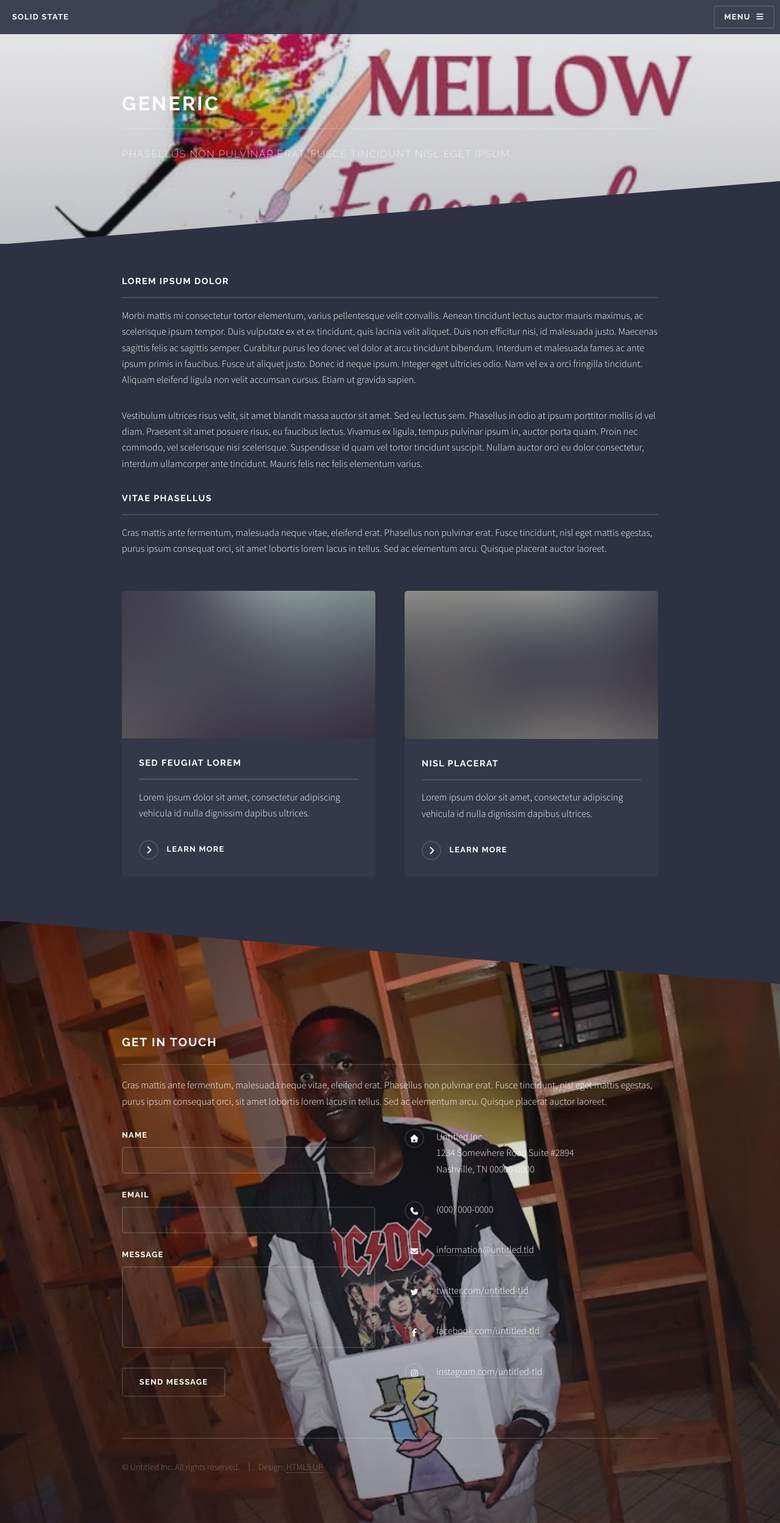
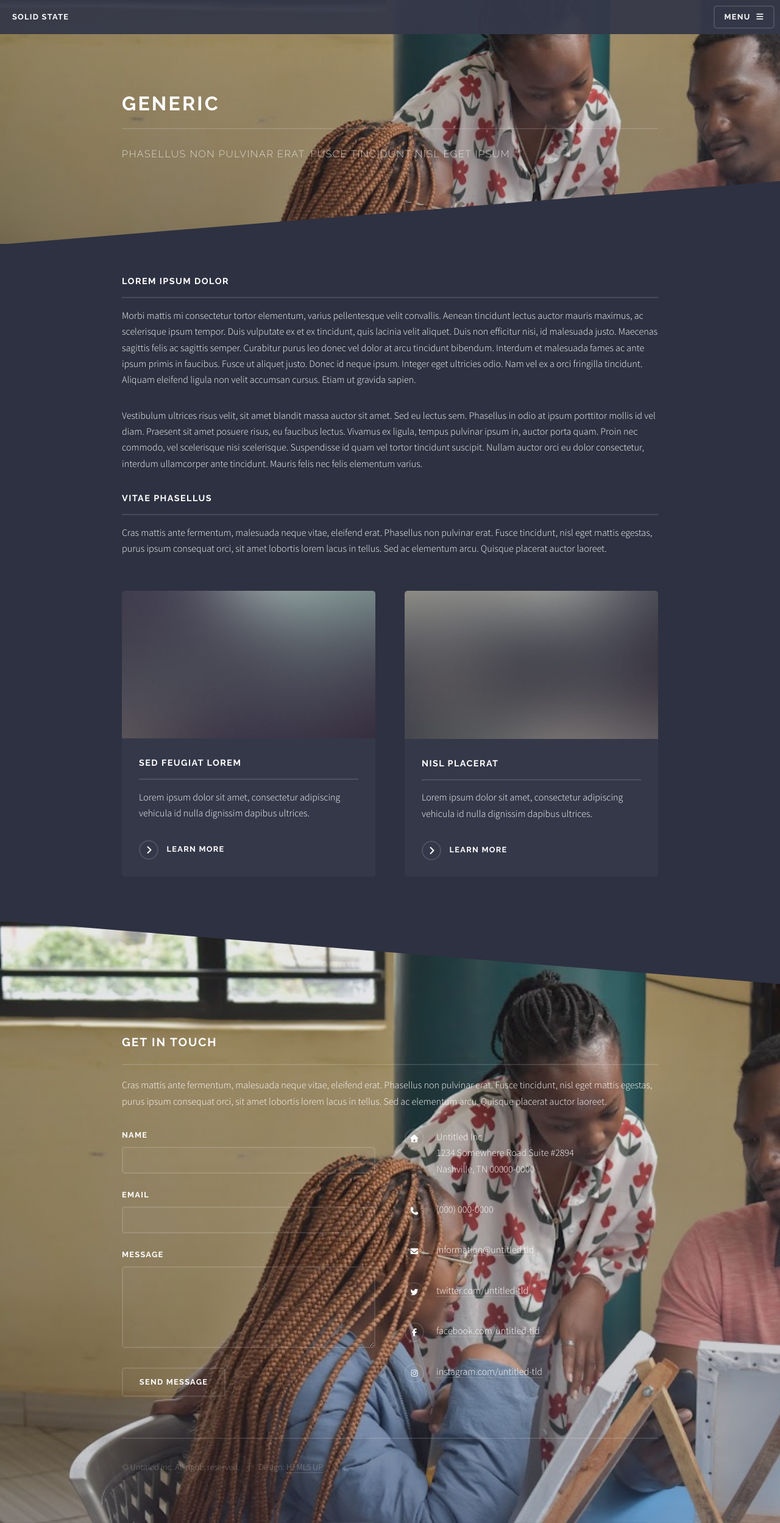
Before and after one commit to Roykahu/mellowescapades, a plain HTML site: page generic.html in a window 1280 px wide. Shown: the whole page at 61% size. Drawn offline with Linux system fonts and the light colour scheme.

Commit message:
changed background img and corresponding viewporg

```diff
--- a/assets/css/main.css
+++ b/assets/css/main.css
@@ -100,7 +100,7 @@ input, select, textarea {
 
 	body {
 		background-color: #d6d7e0;
-		background-image: linear-gradient(to top, rgba(46, 49, 65, 0.3), rgba(46, 49, 65, 0.1)), url("../../images/instructing06.JPG");
+		background-image: linear-gradient(to top, rgba(46, 49, 65, 0.3), rgba(46, 49, 65, 0.1)), url("../../images/insrtucting012.jpg");
 		background-size: auto,
  cover;
 		background-attachment: fixed,
@@ -3466,7 +3466,7 @@ input, select, textarea {
 			#banner {
 				padding: 7em 0 8.25em 0 ;
 				background-color: #d6d7e0;
-				background-image: linear-gradient(to top, rgba(46, 49, 65, 0.3), rgba(46, 49, 65, 0.1)), url("../../images/");
+				background-image: linear-gradient(to top, rgba(46, 49, 65, 0.3), rgba(46, 49, 65, 0.1)), url("../../images/insrtucting012.jpg");
 				background-size: auto,
  cover;
 				background-position: center,
@@ -3578,7 +3578,7 @@ input, select, textarea {
 		#wrapper > header {
 			padding: 9em 0 6.25em 0 ;
 			background-color: #d6d7e0;
-			background-image: linear-gradient(to top, rgba(46, 49, 65, 0.3), rgba(46, 49, 65, 0.1)), url("../../images/Melody_banner.png");
+			background-image: linear-gradient(to top, rgba(46, 49, 65, 0.3), rgba(46, 49, 65, 0.1)), url("../../images/insrtucting012.jpg");
 			background-size: auto,
  cover;
 			background-position: center,
@@ -4071,7 +4071,7 @@ input, select, textarea {
 
 		#footer {
 			background-color: #2e3141;
-			background-image: linear-gradient(to top, rgba(46, 49, 65, 0.3), rgba(46, 49, 65, 0.1)), url("../../images/classicfrank.JPG");
+			background-image: linear-gradient(to top, rgba(46, 49, 65, 0.3), rgba(46, 49, 65, 0.1)), url("../../images/insrtucting012.jpg");
 			background-size: auto,
  cover;
 			background-position: center,
```
